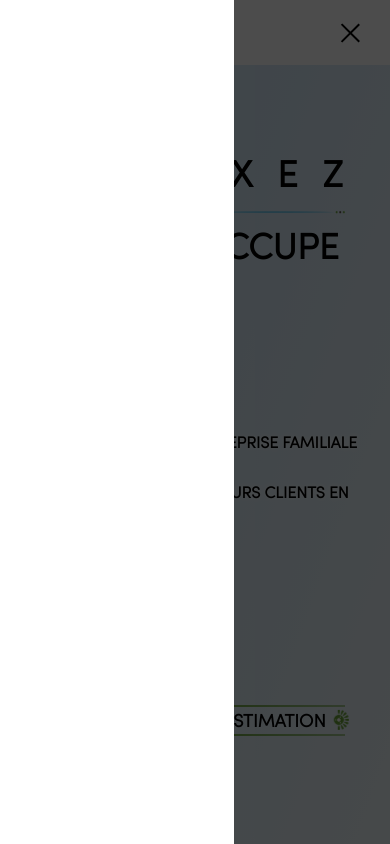
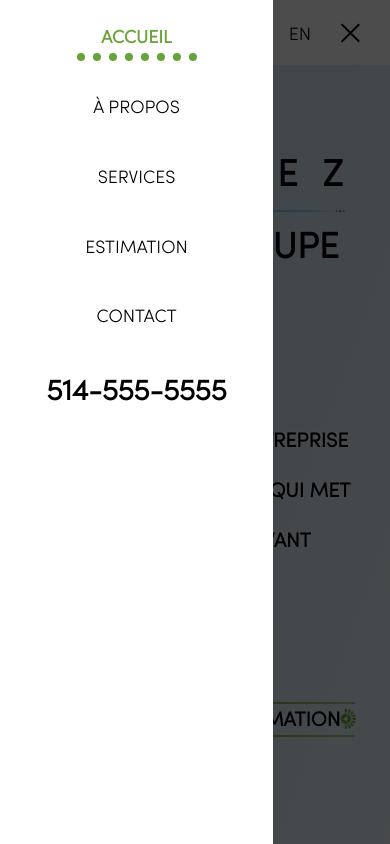
Before and after one commit to iulspop/econet, a Gatsby site: page / in a window 390 px wide. Both pictures are taken after a click on the button 350 px from the left and 32 px from the top of the page. Built offline with nearby package versions, Linux system fonts and the light colour scheme; Gatsby itself is replaced by a stand-in of ours.

Commit message:
complete mobile nav, style banner on smalle screen

```diff
--- a/src/components/common/Header.js
+++ b/src/components/common/Header.js
@@ -1,8 +1,7 @@
 import React from "react"
 import styled from "styled-components"
 import { MobileNav } from "./MobileNav"
-import { linkReset } from "./mixins"
-import { theme } from "../theme"
+import { Link, Link2, LinkNumber, LinkToggleLanguage } from "./Links"
 
 export const Header = () => {
   return (
@@ -101,50 +100,3 @@ const Nav = styled.nav`
     display: none;
   }
 `
-
-const Link = styled.a`
-  align-self: center;
-
-  ${linkReset};
-  width: 120px;
-  height: 40px;
-  font-size: 1.8rem;
-  text-align: center;
-  text-transform: uppercase;
-  transform: translateY(6px); // to center after adding border on hover
-
-  font-weight: ${props => (props.currentPage ? "700" : "400")};
-  color: ${props => (props.currentPage ? `${theme.colors.primary}` : "black")};
-  border-bottom: ${props =>
-    props.currentPage ? `8px dotted ${theme.colors.primary}` : ""}};
-
-  &:hover {
-    font-weight: 700;
-    color: ${theme.colors.primary};
-    border-bottom: 8px dotted ${theme.colors.primary};
-  }
-`
-
-const Link2 = styled(Link)`
-  width: 140px;
-`
-
-const LinkNumber = styled(Link)`
-  width: 200px;
-  height: 55px;
-  transform: translateY(0px);
-  font-size: 2.9rem;
-  font-weight: 700;
-
-  &:hover {
-    border-bottom: 0px;
-  }
-`
-
-const LinkToggleLanguage = styled(Link)`
-  width: 40px;
-
-  &:hover {
-    border-bottom: 0px;
-  }
-`
--- /dev/null
+++ b/src/components/common/Links.js
@@ -0,0 +1,50 @@
+import styled from "styled-components"
+import { linkReset } from "./mixins"
+import { theme } from "../theme"
+
+export const Link = styled.a`
+  align-self: center;
+
+  ${linkReset};
+  width: 120px;
+  height: 40px;
+  font-size: 1.8rem;
+  text-align: center;
+  text-transform: uppercase;
+  transform: translateY(6px); // to center after adding border on hover
+
+  font-weight: ${props => (props.currentPage ? "700" : "400")};
+  color: ${props => (props.currentPage ? `${theme.colors.primary}` : "black")};
+  border-bottom: ${props =>
+    props.currentPage ? `8px dotted ${theme.colors.primary}` : ""}};
+
+  &:hover {
+    font-weight: 700;
+    color: ${theme.colors.primary};
+    border-bottom: 8px dotted ${theme.colors.primary};
+  }
+`
+
+export const Link2 = styled(Link)`
+  width: 140px;
+`
+
+export const LinkNumber = styled(Link)`
+  width: 200px;
+  height: 55px;
+  transform: translateY(0px);
+  font-size: 2.9rem;
+  font-weight: 700;
+
+  &:hover {
+    border-bottom: 0px;
+  }
+`
+
+export const LinkToggleLanguage = styled(Link)`
+  width: 40px;
+
+  &:hover {
+    border-bottom: 0px;
+  }
+`
--- a/src/components/common/MobileNav.js
+++ b/src/components/common/MobileNav.js
@@ -1,6 +1,8 @@
 import React, { useState } from "react"
+import styled from "styled-components"
+import { Tray } from "./Tray"
+import { LinkToggleLanguage } from "./Links"
 import { Hamburger } from "./Hamburger"
-import { Tray } from "./Tray"
 
 export const MobileNav = () => {
   const [showNav, setShowNav] = useState(false)
@@ -12,7 +14,14 @@ export const MobileNav = () => {
   return (
     <>
       <Tray toggleNav={toggleNav} showNav={showNav} />
+      <MobileLinkToggleLanguage>EN</MobileLinkToggleLanguage>
       <Hamburger toggleNav={toggleNav} showNav={showNav} />
     </>
   )
 }
+
+const MobileLinkToggleLanguage = styled(LinkToggleLanguage)`
+  position: absolute;
+  top: 12px;
+  right: 70px;
+`
--- a/src/components/common/Tray.js
+++ b/src/components/common/Tray.js
@@ -1,12 +1,20 @@
 import React from "react"
 import styled from "styled-components"
+import { Link, LinkNumber } from "./Links"
 
 export const Tray = props => {
   const { toggleNav, showNav } = props
 
   return (
     <>
-      <StyledTray showNav={showNav}></StyledTray>
+      <StyledTray showNav={showNav}>
+        <MobileLink currentPage>Accueil</MobileLink>
+        <MobileLink href={"#"}>À Propos</MobileLink>
+        <MobileLink href={"#"}>Services</MobileLink>
+        <MobileLink2 href={"#"}>Estimation</MobileLink2>
+        <MobileLink href={"#"}>Contact</MobileLink>
+        <MobileLinkNumber href={"#"}>514-555-5555</MobileLinkNumber>
+      </StyledTray>
       <OverLay onClick={toggleNav} showNav={showNav} />
     </>
   )
@@ -14,17 +22,32 @@ export const Tray = props => {
 
 const StyledTray = styled.nav`
   width: 300px;
-  max-width: 60vw;
+  max-width: 70vw;
   height: 100vh;
   position: fixed;
   left: 0;
   z-index: 2;
   background-color: white;
 
+  display: flex;
+  flex-direction: column;
+
   transition: 0.3s ease;
 
   transform: ${props => (props.showNav ? "" : "translateX(-300px)")};
   visibility: ${props => (props.showNav ? "" : "hidden")};
+`
+
+const MobileLink = styled(Link)`
+  margin: 1.5rem 0;
+`
+
+const MobileLink2 = styled(MobileLink)`
+  width: 140px;
+`
+
+const MobileLinkNumber = styled(LinkNumber)`
+  margin-top: 1.5rem;
 `
 
 const OverLay = styled.div`
--- a/src/components/landing/Banner.js
+++ b/src/components/landing/Banner.js
@@ -166,7 +166,7 @@ const SecondaryHeading = styled.h2`
   @media only screen and ${media.phone} {
     width: auto;
     padding: 0 2rem;
-    font-size: 1.6rem;
+    font-size: 2rem;
   }
 `
 
@@ -189,7 +189,7 @@ const EstimationPageCTA = styled.a`
 
   @media only screen and ${media.phone} {
     width: 310px;
-    font-size: 1.8rem;
+    font-size: 2rem;
   }
 `
 
@@ -212,7 +212,7 @@ const HorizontalLineBorder = styled.span`
   }
 
   @media only screen and ${media.phone} {
-    width: 300px;
+    width: 320px;
   }
 `
 
@@ -224,7 +224,7 @@ const HorizontalLineBorder2 = styled(HorizontalLineBorder)`
   }
 
   @media only screen and ${media.phone} {
-    top: 3rem;
+    top: 3.3rem;
   }
 `
 
@@ -242,8 +242,8 @@ const SideDecoration = styled.img`
 
   @media only screen and ${media.phone} {
     height: 2rem;
-    top: 5px;
-    left: 2px;
+    top: 7px;
+    left: -13px;
   }
 `
 
@@ -258,6 +258,6 @@ const SideDecoration2 = styled(SideDecoration)`
   }
 
   @media only screen and ${media.phone} {
-    left: 289px;
+    left: 296px;
   }
 `
```
